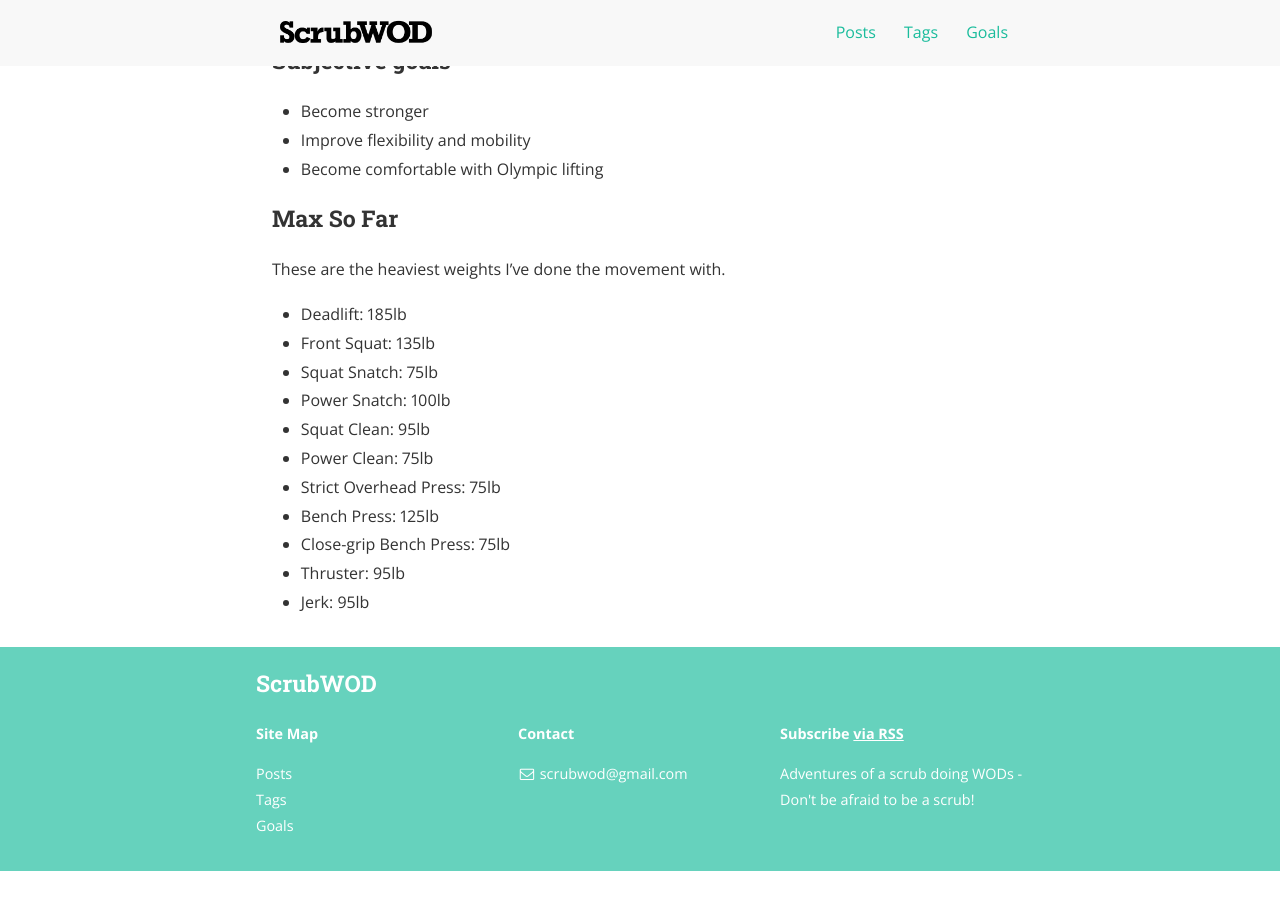
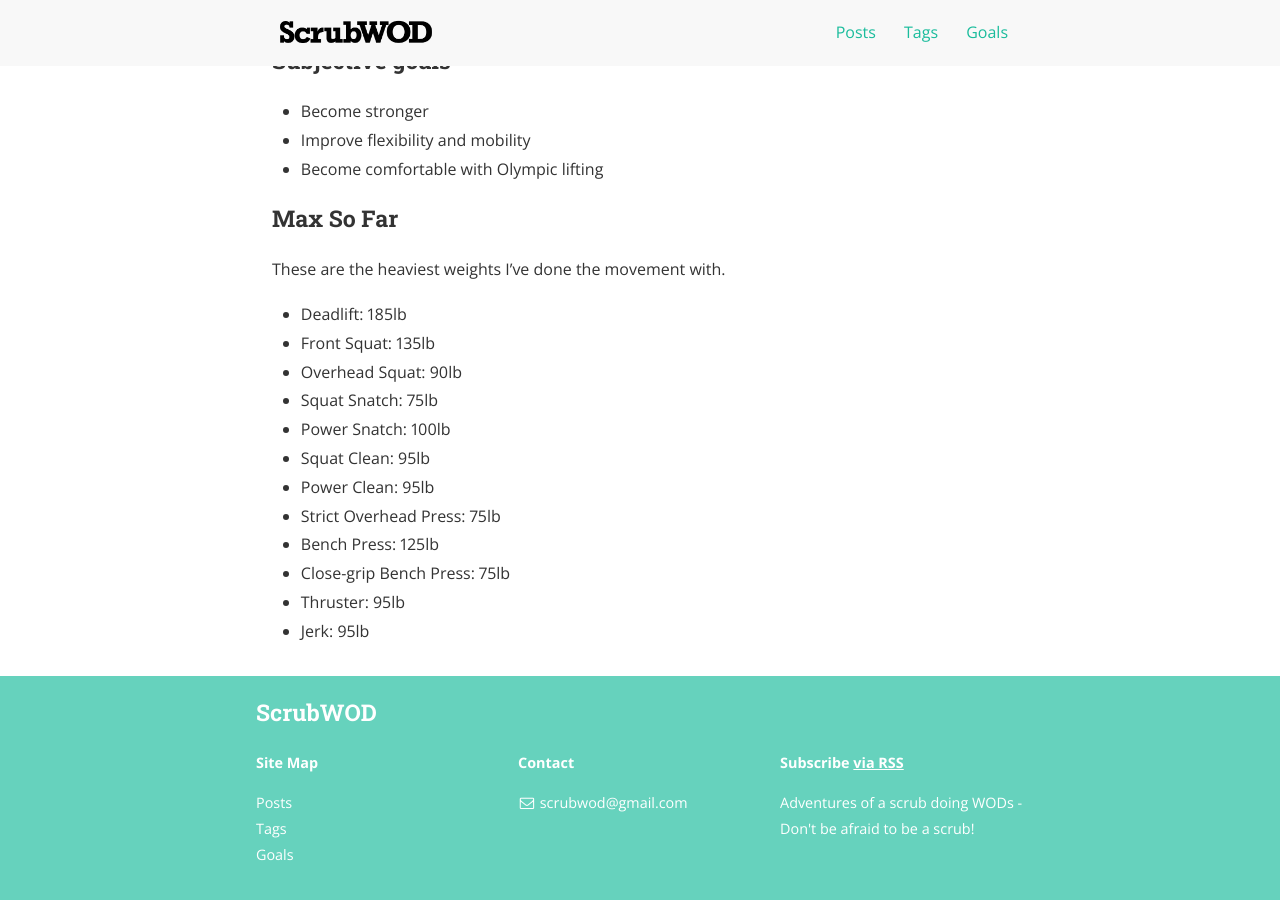
Before and after one commit to scrubwod/scrubwod.github.io, a Jekyll site: the page built from goals.md, in a window 1280 px wide and 900 px high, scrolled down 719 px. Built offline with Jekyll 4.4.1, drawn with Linux system fonts in a browser that asks for light colours; nearby versions of some CDN libraries; before the commit the page ends 1590 px from its top, so only the background shows below that.

Commit message:
[GOALS] Update squat power clean prs

```diff
--- a/goals.md
+++ b/goals.md
@@ -37,10 +37,11 @@ These are the heaviest weights I've done the movement with.
 
 - Deadlift: 185lb
 - Front Squat: 135lb
+- Overhead Squat: 90lb
 - Squat Snatch: 75lb
 - Power Snatch: 100lb
 - Squat Clean: 95lb
-- Power Clean: 75lb
+- Power Clean: 95lb
 - Strict Overhead Press: 75lb
 - Bench Press: 125lb
 - Close-grip Bench Press: 75lb
```
